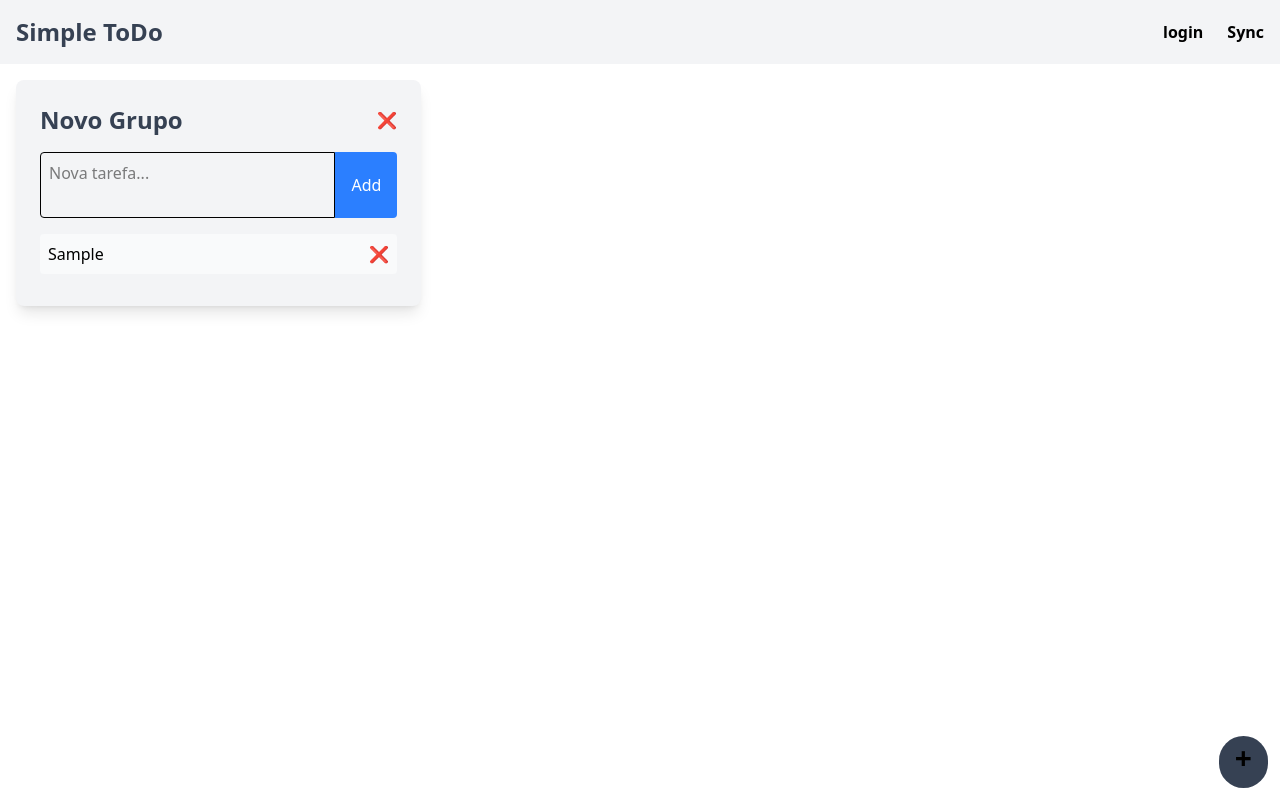
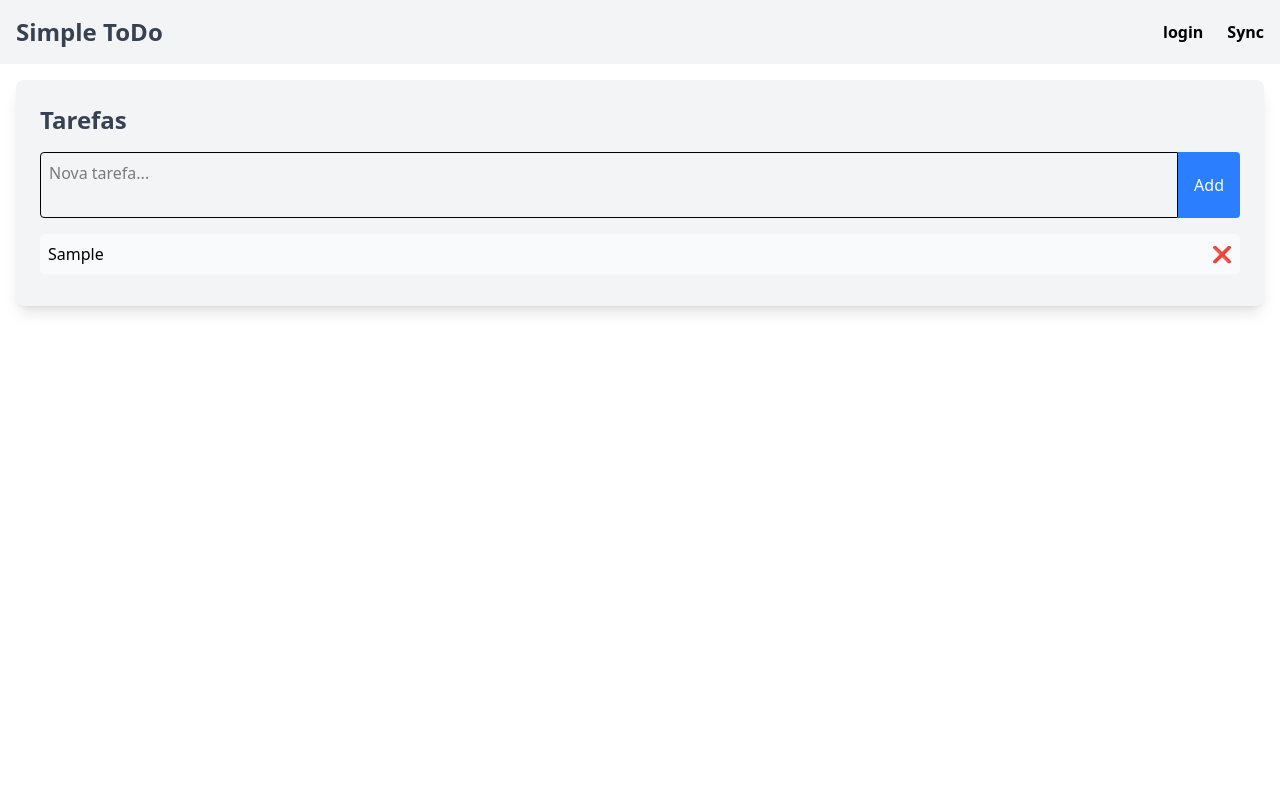
Before and after one commit to DavidLSousa/SimpleToDo, a Vue app in the folder frontend-vue/: page / in a window 1280 px wide. Both pictures are taken after typing "Sample" into the empty fields and a click on the button "Add". Built offline with nearby package versions, Linux system fonts and the light colour scheme.

Commit message:
simplificando front

```diff
--- a/frontend-vue/src/components/MainPage.vue
+++ b/frontend-vue/src/components/MainPage.vue
@@ -1,34 +1,52 @@
 <template>
   <div class="flex p-4 mt-16">
-    <div class="grid grid-cols-1 sm:grid-cols-2 lg:grid-cols-3 gap-4 w-full">
-      <GroupViews
-        v-for="group in groups"
-        :key="group.id"
-        @removeGroup="removeGroup(group.id)"
-        class="flex"
-      />
+    <div class="bg-gray-100 shadow-lg rounded-lg p-6 w-full min-w-[250px] max-w-full flex-col">
+      <h2 class="text-2xl font-bold text-gray-700 mb-4"> Tarefas </h2>
+
+      <div class="flex mb-4">
+        <textarea v-model="newToDo" @keyup.enter="addToDo" placeholder="Nova tarefa..."
+          class="flex-1 p-2 border rounded-l focus:outline-none focus:ring-2 focus:ring-blue-500 resize-none overflow-hidden min-h-[40px]"></textarea>
+        <button @click="addToDo"
+          class="bg-blue-500 text-white px-4 py-2 rounded-r hover:bg-blue-600 cursor-pointer">Add</button>
+      </div>
+
+      <ul>
+        <li v-for="(tarefa, index) in toDos" :key="index"
+          class="flex justify-between items-center bg-gray-50 p-2 rounded mb-2 break-words">
+          <span :class="{ 'line-through text-gray-400': tarefa.completed }" class="cursor-pointer break-words w-full"
+            @click="toggleToDo(index)">
+            {{ tarefa.text }}
+          </span>
+          <button @click="removeToDo(index)" class="text-red-500 hover:text-red-700 cursor-pointer">❌</button>
+        </li>
+      </ul>
     </div>
   </div>
 
-
-  <button class="relative cursor-pointer" @click="addGroup">
-    <span class="fixed right-0 bottom-0 pt-1 pb-3 px-4 m-3 text-center font-bold text-3xl bg-gray-700 rounded-full">
-      +
-    </span>
-  </button>
 </template>
 
 <script setup>
 import { ref } from 'vue';
-import GroupViews from '../views/GroupViews.vue';
 
-const groups = ref([{ id: Date.now() }]);
+const newToDo = ref('');
+const toDos = ref([]);
 
-function addGroup() {
-  groups.value.push({ id: Date.now() });
-}
+const addToDo = () => {
+  if (newToDo.value.trim() !== '') {
+    toDos.value.push({
+      text: newToDo.value,
+      completed: false
+    });
+    newToDo.value = '';
+  }
+};
 
-function removeGroup(id) {
-  groups.value = groups.value.filter(group => group.id !== id);
-}
+const toggleToDo = (index) => {
+  toDos.value[index].completed = !toDos.value[index].completed;
+};
+
+const removeToDo = (index) => {
+  toDos.value.splice(index, 1);
+};
+
 </script>
--- a/frontend-vue/src/views/GroupViews.vue
+++ /dev/null
@@ -1,116 +0,0 @@
-<template>
-  <div class="bg-gray-100 shadow-lg rounded-lg p-6 w-full min-w-[250px] max-w-full flex-col">
-    <div class="flex flex-row justify-between items-center mb-4">
-      <h2 v-if="!editMode" class="text-2xl font-bold text-gray-700 cursor-pointer truncate" @click="editMode = true">
-        {{ groupName }}
-      </h2>
-      <input
-        v-else
-        v-model="groupName"
-        @blur="updateGroupName"
-        @keyup.enter="updateGroupName"
-        class="text-2xl font-bold text-gray-700 border-b-2 focus:outline-none w-auto max-w-3/4"
-        autofocus
-      />
-      <button @click="removeGroup" class="text-red-500 hover:text-red-700 cursor-pointer">❌</button>
-    </div>
-
-    <div class="flex mb-4">
-      <textarea
-        v-model="newToDo"
-        @keyup.enter="addToDo"
-        placeholder="Nova tarefa..."
-        class="flex-1 p-2 border rounded-l focus:outline-none focus:ring-2 focus:ring-blue-500 resize-none overflow-hidden min-h-[40px]"
-      ></textarea>
-      <button @click="addToDo" class="bg-blue-500 text-white px-4 py-2 rounded-r hover:bg-blue-600 cursor-pointer">Add</button>
-    </div>
-
-    <ul>
-      <li v-for="(tarefa, index) in toDos" :key="index" class="flex justify-between items-center bg-gray-50 p-2 rounded mb-2 break-words">
-        <span
-          :class="{ 'line-through text-gray-400': tarefa.completed }"
-          class="cursor-pointer break-words w-full"
-          @click="toggleToDo(index)"
-        >
-          {{ tarefa.text }}
-        </span>
-        <button @click="removeToDo(index)" class="text-red-500 hover:text-red-700 cursor-pointer">❌</button>
-      </li>
-    </ul>
-  </div>
-</template>
-
-<script setup>
-import { ref, watch, onMounted } from 'vue';
-import { v4 as uuidv4 } from 'uuid';
-
-const newToDo = ref('');
-const toDos = ref([]);
-const editMode = ref(false);
-const groupName = ref("Novo Grupo");
-const groupId = ref(uuidv4());
-
-const STORAGE_KEY = `group_${groupId.value}`;
-
-const loadToDos = () => {
-  const savedTarefas = localStorage.getItem(STORAGE_KEY);
-  if (savedTarefas) {
-    const groupData = JSON.parse(savedTarefas);
-    groupName.value = groupData.group;
-    toDos.value = groupData.tarefas;
-  }
-};
-
-const saveToDos = () => {
-  const groupData = {
-    group: groupName.value,
-    tarefas: toDos.value
-  };
-  localStorage.setItem(STORAGE_KEY, JSON.stringify(groupData));
-};
-
-const addToDo = () => {
-  if (newToDo.value.trim() !== '') {
-    toDos.value.push({ text: newToDo.value, completed: false });
-    newToDo.value = '';
-    saveToDos();
-  }
-};
-
-const toggleToDo = (index) => {
-  toDos.value[index].completed = !toDos.value[index].completed;
-  saveToDos();
-};
-
-const removeToDo = (index) => {
-  toDos.value.splice(index, 1);
-  saveToDos();
-};
-
-const updateGroupName = () => {
-  saveGroupName();
-  editMode.value = false;
-};
-
-const saveGroupName = () => {
-  const groupData = {
-    group: groupName.value,
-    tarefas: toDos.value
-  };
-  localStorage.setItem(STORAGE_KEY, JSON.stringify(groupData));
-};
-
-const emit = defineEmits(['removeGroup']);
-
-const removeGroup = () => {
-  localStorage.removeItem(STORAGE_KEY);
-
-  emit('removeGroup');
-};
-
-watch(toDos, saveToDos, { deep: true });
-
-onMounted(() => {
-  loadToDos();
-});
-</script>
```
